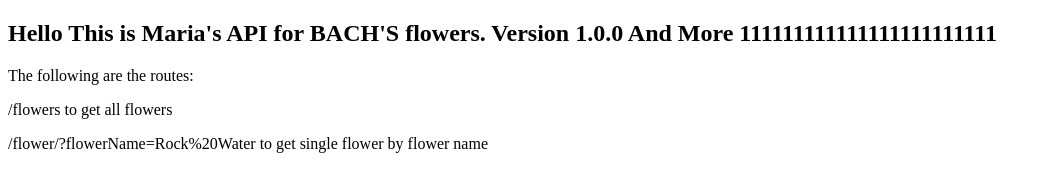
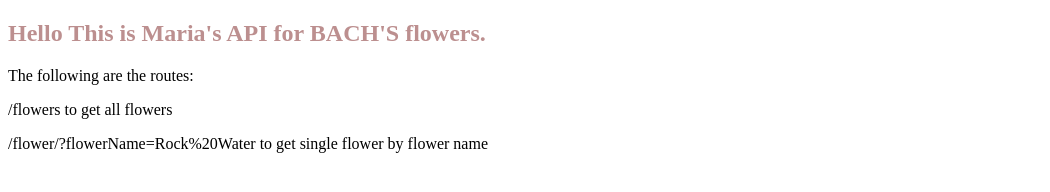
Before and after one commit to Mary62442/NodeApiBachFlowers, a website: page api.html in a window 1280 px wide. Shown: the whole page, without its empty margins (0-1050 px from the left). Drawn offline with Linux system fonts and the light colour scheme.

```diff
--- a/api.html
+++ b/api.html
@@ -6,7 +6,7 @@
     <title></title>
 </head>
 <body>
-    <H2>Hello This is Maria's API for BACH'S flowers. Version 1.0.0  And More 111111111111111111111111</H2>
+    <H2 style="color:rosybrown">Hello This is Maria's API for BACH'S flowers.</H2>
     <p>The following are the routes:</p>
     <p>/flowers  to get all flowers</p>
     <p>/flower/?flowerName=Rock%20Water to get single flower by flower name</p>
```
Also changed, not shown: 1 other file.
